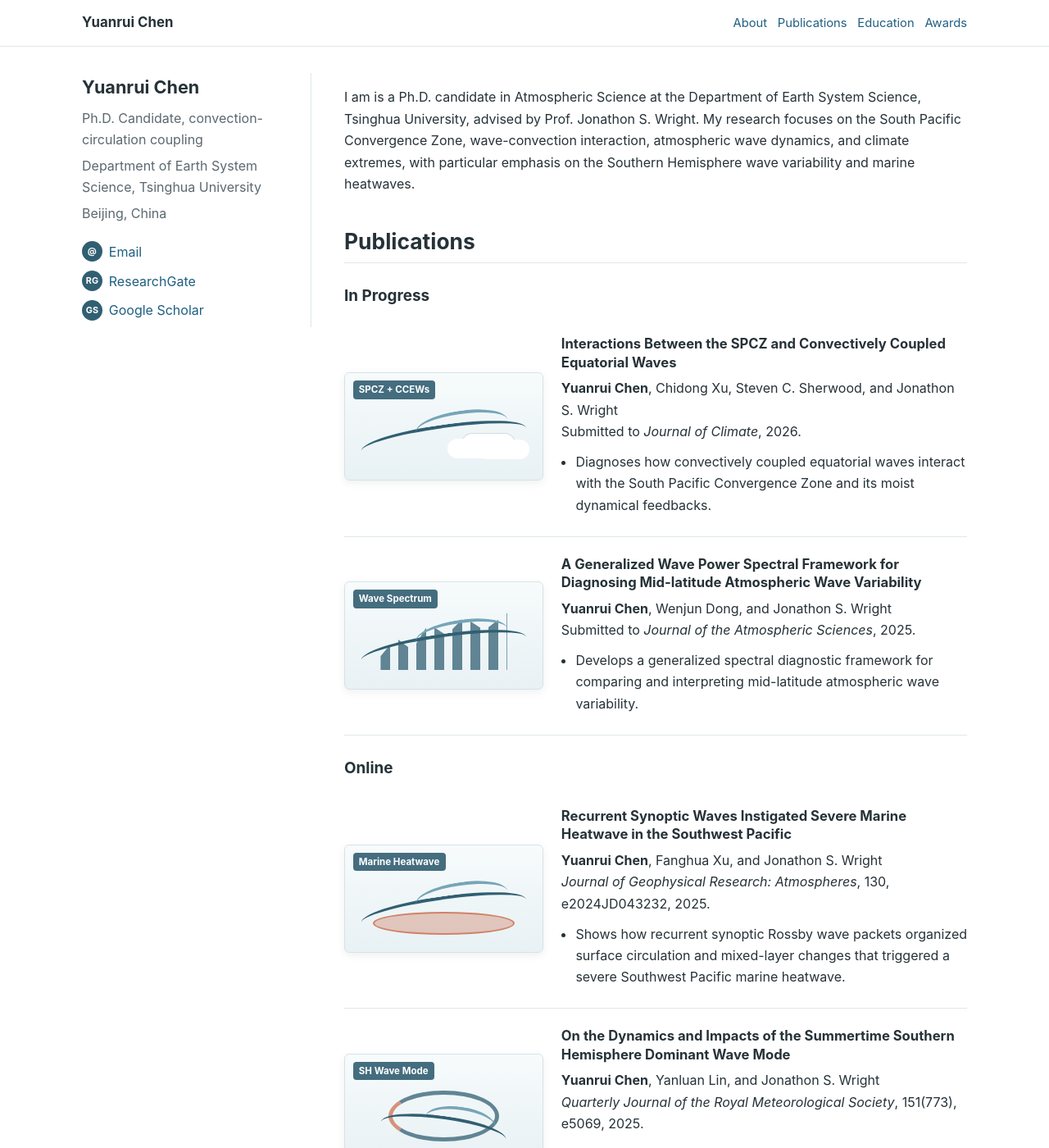
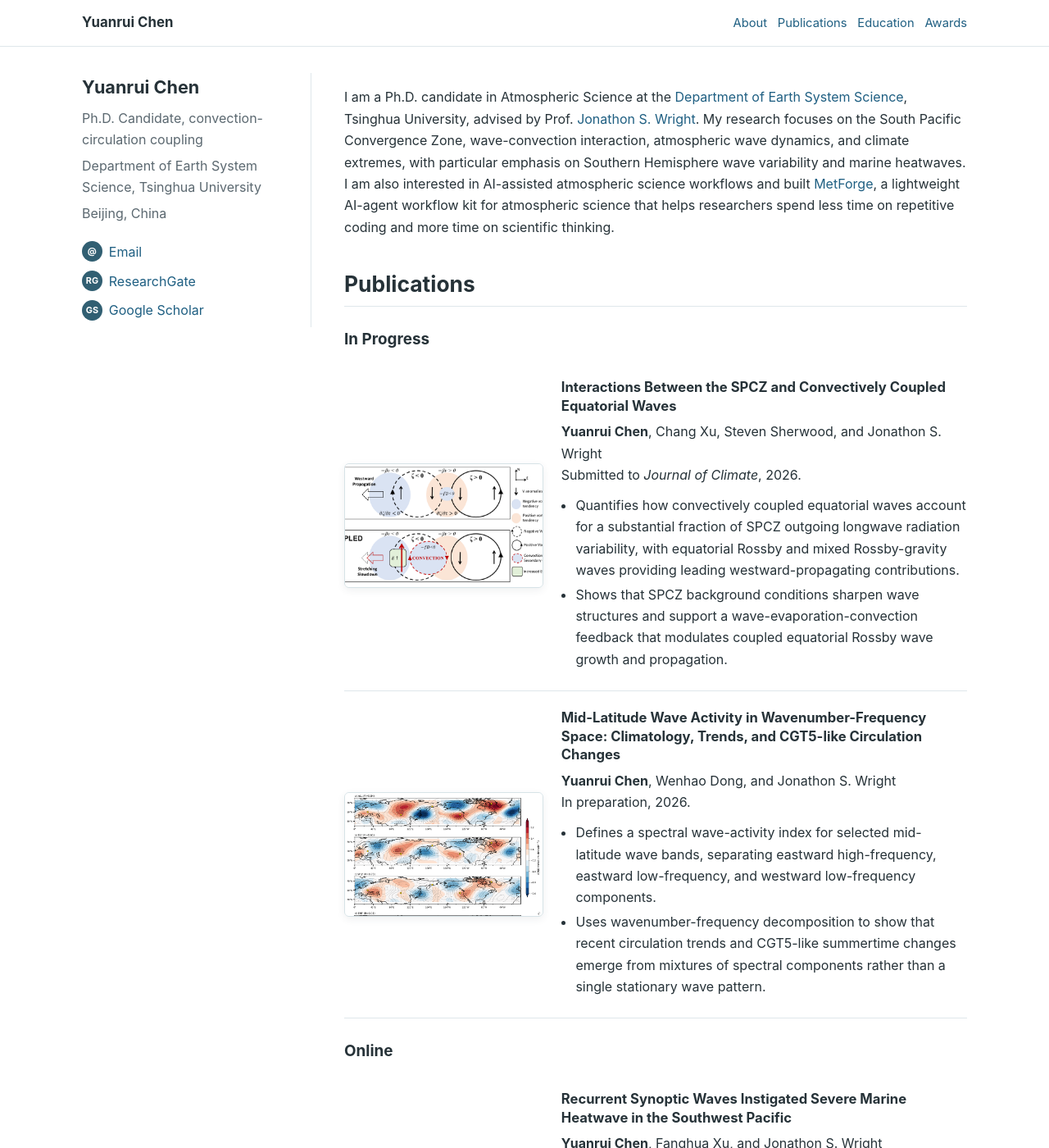
Before and after one commit to yuanruichen/yuanruichen.github.io, a Jekyll site: the page built from index.md, in a window 1280 px wide and 1400 px high. Shown: the whole window at 82% size. Built offline with Jekyll 4.4.1, drawn with Linux system fonts in a browser that asks for light colours; some of the changed text lies outside the part shown.

Commit message:
Update publications and MetForge intro
Update homepage introduction with DESS, Jonathon Wright, and MetForge links.

Refresh publication descriptions and replace CSS schematics with figure-based publication thumbnails.

```diff
--- a/assets/css/main.scss
+++ b/assets/css/main.scss
@@ -184,136 +184,33 @@ h3 {
   margin: .2rem 0;
 }
 
-.scheme-card {
-  position: relative;
+.paper-thumb {
+  display: grid;
+  place-items: center;
+  margin: 0;
+  aspect-ratio: 16 / 10;
   overflow: hidden;
-  min-height: 132px;
   border: 1px solid #d7e3e7;
   border-radius: 6px;
-  background: linear-gradient(180deg, #f7fbfc 0%, #e8f1f4 100%);
+  background: #f7fbfc;
   box-shadow: 0 3px 10px rgba(45, 69, 78, .08);
 }
 
-.scheme-label {
-  position: absolute;
-  top: .55rem;
-  left: .6rem;
-  z-index: 2;
-  padding: .12rem .45rem;
-  border-radius: 4px;
-  color: #fff;
-  background: rgba(49, 95, 114, .9);
-  font-size: .72rem;
-  font-weight: 700;
+.paper-thumb img {
+  width: 100%;
+  height: 100%;
+  display: block;
+  object-fit: cover;
 }
 
-.scheme-wave,
-.scheme-curve {
-  position: absolute;
-  left: 8%;
-  right: 8%;
-  top: 48%;
-  height: 36px;
-  border-top: 4px solid var(--accent);
-  border-radius: 50%;
-  transform: rotate(-8deg);
-}
-
-.scheme-wave::before,
-.scheme-curve::before {
-  content: "";
-  position: absolute;
-  left: 34%;
-  right: 10%;
-  top: -18px;
-  height: 34px;
-  border-top: 4px solid #76a5b7;
-  border-radius: 50%;
-}
-
-.scheme-wave.small {
-  top: 58%;
-  left: 18%;
-  right: 18%;
-  transform: rotate(8deg);
-}
-
-.scheme-clouds {
-  position: absolute;
-  right: 14%;
-  bottom: 25%;
-  width: 64px;
-  height: 24px;
-  border-radius: 999px;
-  background: #ffffff;
-  box-shadow: -18px 6px 0 #fff, 18px 7px 0 #fff, 0 0 0 1px #cfdde2;
-}
-
-.scheme-warm-pool {
-  position: absolute;
-  left: 14%;
-  bottom: 16%;
-  width: 72%;
-  height: 28px;
-  border-radius: 50%;
-  background: rgba(198, 95, 58, .3);
-  border: 2px solid rgba(198, 95, 58, .65);
-}
-
-.scheme-bars {
-  position: absolute;
-  left: 18%;
-  bottom: 18%;
-  width: 64%;
-  height: 58%;
-  background: repeating-linear-gradient(90deg, rgba(49, 95, 114, .75) 0 12px, transparent 12px 22px);
-  clip-path: polygon(0 78%, 12% 48%, 25% 68%, 38% 25%, 52% 44%, 66% 15%, 82% 36%, 100% 8%, 100% 100%, 0 100%);
-}
-
-.scheme-ring {
-  position: absolute;
-  inset: 34% 22% 18% 22%;
-  border: 5px solid rgba(49, 95, 114, .75);
-  border-left-color: rgba(198, 95, 58, .65);
-  border-radius: 50%;
-}
-
-.scheme-quadrants {
-  position: absolute;
-  inset: 25% 18% 18% 18%;
-  background: conic-gradient(from 45deg, rgba(198, 95, 58, .68), rgba(198, 95, 58, .68) 25%, rgba(49, 95, 114, .68) 25%, rgba(49, 95, 114, .68) 50%, rgba(198, 95, 58, .68) 50%, rgba(198, 95, 58, .68) 75%, rgba(49, 95, 114, .68) 75%);
-  border-radius: 50%;
-  opacity: .82;
-}
-
-.scheme-interface {
-  position: absolute;
-  left: 10%;
-  right: 10%;
-  top: 58%;
-  border-top: 4px solid #315f72;
-}
-
-.scheme-arrows::before,
-.scheme-arrows::after {
-  content: "";
-  position: absolute;
-  width: 32px;
-  height: 44px;
-  border-left: 3px solid var(--warm);
-  border-top: 3px solid var(--warm);
-}
-
-.scheme-arrows::before {
-  left: 34%;
-  top: 24%;
-  transform: rotate(45deg);
-}
-
-.scheme-arrows::after {
-  right: 28%;
-  bottom: 16%;
-  transform: rotate(225deg);
+.paper-thumb--empty {
+  color: #fff;
+  background:
+    linear-gradient(135deg, rgba(49, 95, 114, .88), rgba(198, 95, 58, .78)),
+    var(--accent-soft);
+  font-size: .78rem;
+  font-weight: 700;
+  letter-spacing: 0;
 }
 
 @media (max-width: 820px) {
@@ -340,7 +237,7 @@ h3 {
     gap: .9rem;
   }
 
-  .scheme-card {
-    min-height: 118px;
+  .paper-thumb {
+    aspect-ratio: 16 / 9;
   }
 }
--- a/index.md
+++ b/index.md
@@ -6,7 +6,7 @@ permalink: /
 
 <span class='anchor' id='about'></span>
 
-I am is a Ph.D. candidate in Atmospheric Science at the Department of Earth System Science, Tsinghua University, advised by Prof. Jonathon S. Wright. My research focuses on the South Pacific Convergence Zone, wave-convection interaction, atmospheric wave dynamics, and climate extremes, with particular emphasis on the Southern Hemisphere wave variability and marine heatwaves.
+I am a Ph.D. candidate in Atmospheric Science at the [Department of Earth System Science](https://www.dess.tsinghua.edu.cn/), Tsinghua University, advised by Prof. [Jonathon S. Wright](https://jonathonwright.github.io/). My research focuses on the South Pacific Convergence Zone, wave-convection interaction, atmospheric wave dynamics, and climate extremes, with particular emphasis on Southern Hemisphere wave variability and marine heatwaves. I am also interested in AI-assisted atmospheric science workflows and built [MetForge](https://github.com/yuanruichen/MetForge), a lightweight AI-agent workflow kit for atmospheric science that helps researchers spend less time on repetitive coding and more time on scientific thinking.
 
 <span class='anchor' id='publications'></span>
 
@@ -15,35 +15,37 @@ I am is a Ph.D. candidate in Atmospheric Science at the Department of Earth Syst
 ## In Progress
 
 <div class="paper-box paper-spcz" markdown="1">
-<div class="paper-box-image"><div class="scheme-card"><div class="scheme-label">SPCZ + CCEWs</div><div class="scheme-wave"></div><div class="scheme-clouds"></div></div></div>
+<div class="paper-box-image"><figure class="paper-thumb"><img src="/assets/images/publications/spcz-ccew.png" alt="Schematic of SPCZ and convectively coupled equatorial wave feedback"></figure></div>
 <div class="paper-box-text" markdown="1">
 
 ### Interactions Between the SPCZ and Convectively Coupled Equatorial Waves
 
-**Yuanrui Chen**, Chidong Xu, Steven C. Sherwood, and Jonathon S. Wright
+**Yuanrui Chen**, Chang Xu, Steven Sherwood, and Jonathon S. Wright
 Submitted to *Journal of Climate*, 2026.
 
-- Diagnoses how convectively coupled equatorial waves interact with the South Pacific Convergence Zone and its moist dynamical feedbacks.
+- Quantifies how convectively coupled equatorial waves account for a substantial fraction of SPCZ outgoing longwave radiation variability, with equatorial Rossby and mixed Rossby-gravity waves providing leading westward-propagating contributions.
+- Shows that SPCZ background conditions sharpen wave structures and support a wave-evaporation-convection feedback that modulates coupled equatorial Rossby wave growth and propagation.
 </div>
 </div>
 
 <div class="paper-box paper-spectrum" markdown="1">
-<div class="paper-box-image"><div class="scheme-card"><div class="scheme-label">Wave Spectrum</div><div class="scheme-bars"></div><div class="scheme-curve"></div></div></div>
+<div class="paper-box-image"><figure class="paper-thumb"><img src="/assets/images/publications/wave-spectra.png" alt="Spectral wave activity trend decomposition"></figure></div>
 <div class="paper-box-text" markdown="1">
 
-### A Generalized Wave Power Spectral Framework for Diagnosing Mid-latitude Atmospheric Wave Variability
+### Mid-Latitude Wave Activity in Wavenumber-Frequency Space: Climatology, Trends, and CGT5-like Circulation Changes
 
-**Yuanrui Chen**, Wenjun Dong, and Jonathon S. Wright
-Submitted to *Journal of the Atmospheric Sciences*, 2025.
+**Yuanrui Chen**, Wenhao Dong, and Jonathon S. Wright
+In preparation, 2026.
 
-- Develops a generalized spectral diagnostic framework for comparing and interpreting mid-latitude atmospheric wave variability.
+- Defines a spectral wave-activity index for selected mid-latitude wave bands, separating eastward high-frequency, eastward low-frequency, and westward low-frequency components.
+- Uses wavenumber-frequency decomposition to show that recent circulation trends and CGT5-like summertime changes emerge from mixtures of spectral components rather than a single stationary wave pattern.
 </div>
 </div>
 
 ## Online
 
 <div class="paper-box paper-mhw" markdown="1">
-<div class="paper-box-image"><div class="scheme-card"><div class="scheme-label">Marine Heatwave</div><div class="scheme-wave"></div><div class="scheme-warm-pool"></div></div></div>
+<div class="paper-box-image"><figure class="paper-thumb"><img src="/assets/images/publications/mhw-rrwp.png" alt="Recurrent Rossby wave packets during the Southwest Pacific marine heatwave"></figure></div>
 <div class="paper-box-text" markdown="1">
 
 ### Recurrent Synoptic Waves Instigated Severe Marine Heatwave in the Southwest Pacific
@@ -51,12 +53,13 @@ Submitted to *Journal of the Atmospheric Sciences*, 2025.
 **Yuanrui Chen**, Fanghua Xu, and Jonathon S. Wright
 *Journal of Geophysical Research: Atmospheres*, 130, e2024JD043232, 2025.
 
-- Shows how recurrent synoptic Rossby wave packets organized surface circulation and mixed-layer changes that triggered a severe Southwest Pacific marine heatwave.
+- Demonstrates that the 2019/2020 Southwest Pacific marine heatwave developed through two warming stages and an intermediate cooling phase dominated by recurrent synoptic Rossby wave packets.
+- Links wave-organized near-surface circulation to reduced wind-driven mixing, mixed-layer shoaling, enhanced solar warming, and eventual dissipation when the mixed layer returned toward climatology.
 </div>
 </div>
 
 <div class="paper-box paper-shmode" markdown="1">
-<div class="paper-box-image"><div class="scheme-card"><div class="scheme-label">SH Wave Mode</div><div class="scheme-ring"></div><div class="scheme-wave small"></div></div></div>
+<div class="paper-box-image"><figure class="paper-thumb"><img src="/assets/images/publications/zw5-mode.png" alt="Summertime Southern Hemisphere zonal wavenumber-5 mode"></figure></div>
 <div class="paper-box-text" markdown="1">
 
 ### On the Dynamics and Impacts of the Summertime Southern Hemisphere Dominant Wave Mode
@@ -64,12 +67,13 @@ Submitted to *Journal of the Atmospheric Sciences*, 2025.
 **Yuanrui Chen**, Yanluan Lin, and Jonathon S. Wright
 *Quarterly Journal of the Royal Meteorological Society*, 151(773), e5069, 2025.
 
-- Identifies the dynamics and downstream impacts of a dominant summertime Southern Hemisphere wave mode.
+- Provides a comprehensive analysis of summertime Southern Hemisphere zonal wavenumber 5 using a two-dimensional index that tracks propagation and intensity.
+- Connects ZW5 life cycles to baroclinic generation, barotropic decay, surface weather impacts, and concurrent heat extremes across Southern Hemisphere mid-latitudes.
 </div>
 </div>
 
 <div class="paper-box paper-quadrupole" markdown="1">
-<div class="paper-box-image"><div class="scheme-card"><div class="scheme-label">Quadrupole Mode</div><div class="scheme-quadrants"></div></div></div>
+<div class="paper-box-image"><figure class="paper-thumb"><img src="/assets/images/publications/cqm-schematic.png" alt="Coupled Quadrupole Mode schematic in the South Pacific"></figure></div>
 <div class="paper-box-text" markdown="1">
 
 ### A Coupled Quadrupole Mode in the South Pacific
@@ -77,12 +81,13 @@ Submitted to *Journal of the Atmospheric Sciences*, 2025.
 **Yuanrui Chen** and Jonathon S. Wright
 *Journal of Climate*, 37, 6109-6126, 2024.
 
-- Describes a coupled South Pacific quadrupole pattern linking regional circulation, convection, and tropical-extratropical variability.
+- Identifies a Coupled Quadrupole Mode linking the enhanced SPCZ atmospheric pattern and South Pacific Quadrupole sea surface temperature anomalies during austral summer.
+- Shows that the atmospheric component leads the oceanic response by about one month and is organized by a stationary Rossby wave train with coupled atmosphere-ocean feedbacks.
 </div>
 </div>
 
 <div class="paper-box paper-bias" markdown="1">
-<div class="paper-box-image"><div class="scheme-card"><div class="scheme-label">Model Bias</div><div class="scheme-clouds"></div><div class="scheme-bars"></div></div></div>
+<div class="paper-box-image"><figure class="paper-thumb"><img src="/assets/images/publications/james-spcz-bias.png" alt="Wave-convection interaction and SPCZ model bias preview"></figure></div>
 <div class="paper-box-text" markdown="1">
 
 ### Wave-convection interactions amplify convective parameterization biases in the South Pacific Convergence Zone
@@ -90,12 +95,13 @@ Submitted to *Journal of the Atmospheric Sciences*, 2025.
 **Yuanrui Chen**, Wenchao Chu, Jonathon S. Wright, and Yanluan Lin
 *Journal of Advances in Modeling Earth Systems*, 16, e2024MS004334, 2024.
 
-- Demonstrates that wave-convection coupling can amplify convective parameterization biases in simulations of the SPCZ.
+- Shows that wave-convection interactions can amplify convective parameterization biases in SPCZ simulations.
+- Highlights how errors in convection-circulation coupling project onto regional rainfall, circulation, and model-performance biases.
 </div>
 </div>
 
 <div class="paper-box paper-airsea" markdown="1">
-<div class="paper-box-image"><div class="scheme-card"><div class="scheme-label">Air-Sea Flux</div><div class="scheme-interface"></div><div class="scheme-arrows"></div></div></div>
+<div class="paper-box-image"><figure class="paper-thumb paper-thumb--empty"><span>Air-Sea Flux</span></figure></div>
 <div class="paper-box-text" markdown="1">
 
 ### Estimation of gas exchange rate and carbon dioxide gas flux at the sea-air interface
```
Also changed, not shown: assets/images/publications/cqm-schematic.png (added), assets/images/publications/james-spcz-bias.png (added), assets/images/publications/mhw-rrwp.png (added), assets/images/publications/spcz-ccew.png (added), assets/images/publications/wave-spectra.png (added), assets/images/publications/zw5-mode.png (added).
